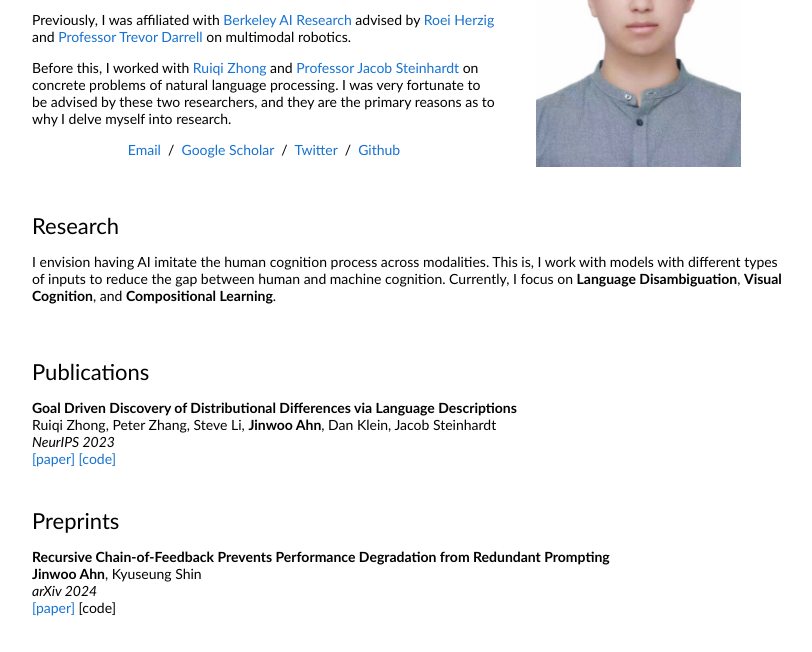
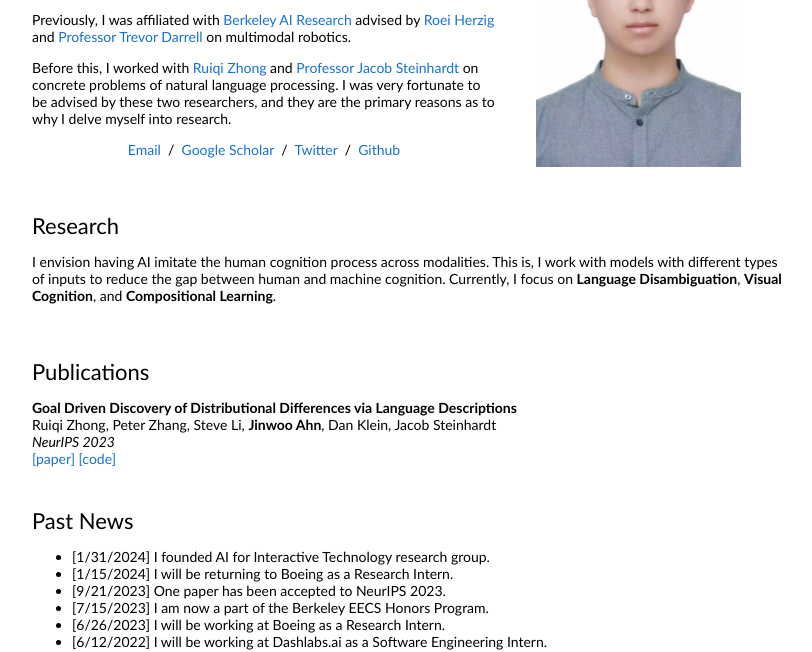
Before and after one commit to jwahnn/jwahnn.github.io, a plain HTML site: page index.html in a window 1280 px wide. Shown: the part 155-807 px from the top of the page, without its empty margins (228-1040 px from the left). Drawn offline with Linux system fonts and the light colour scheme.

Commit message:
Update index.html

```diff
--- a/index.html
+++ b/index.html
@@ -93,23 +93,6 @@
 
            <table style="width:100%;border:0px;border-spacing:0px;border-collapse:separate;margin-right:auto;margin-left:auto;"><tbody>
 
-           <tr>
-              <td style="padding:20px;width:100%;vertical-align:middle">
-                <h2>Preprints</h2>
-
-                <p></p>
-                  <span class="papertitle">Recursive Chain-of-Feedback Prevents Performance Degradation from Redundant Prompting</span>
-                <br>
-                      <strong>Jinwoo Ahn</strong>,
-                      Kyuseung Shin
-                <br>
-                    <i>arXiv 2024</i>
-                <br>
-                    <a href="https://arxiv.org/abs/2402.02648v2">[paper]</a>
-                    [code]
-              </td>
-           </tr>
-
            <table style="width:100%;border:0px;border-spacing:0px;border-collapse:separate;margin-right:auto;margin-left:auto;"><tbody>
               <tr>
               <td style="padding:20px;width:100%;vertical-align:middle">
```
